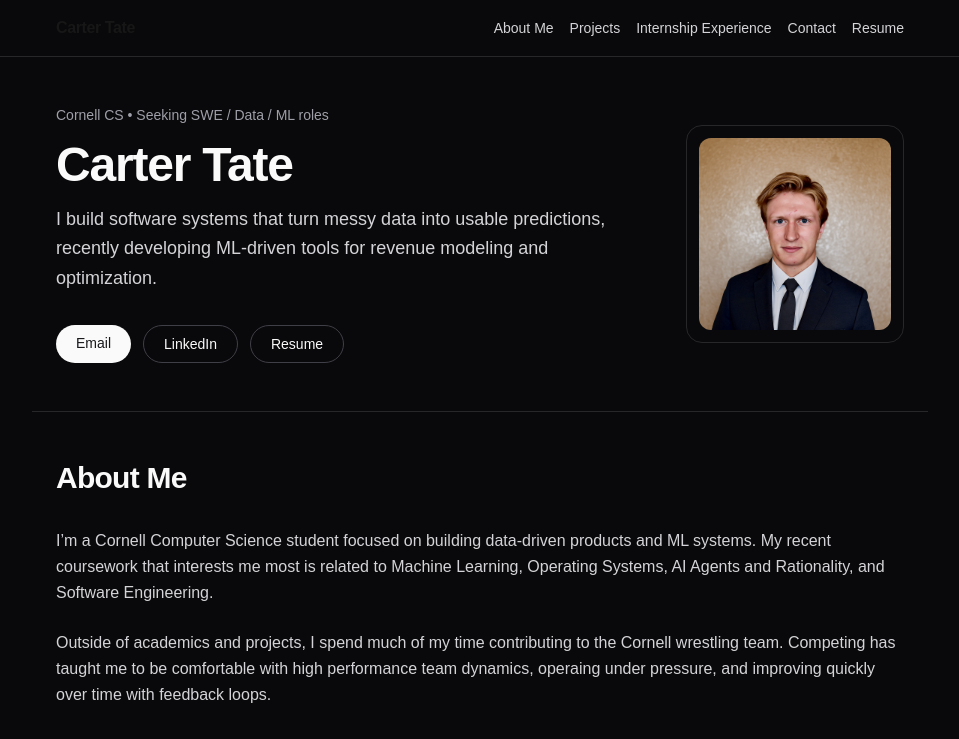
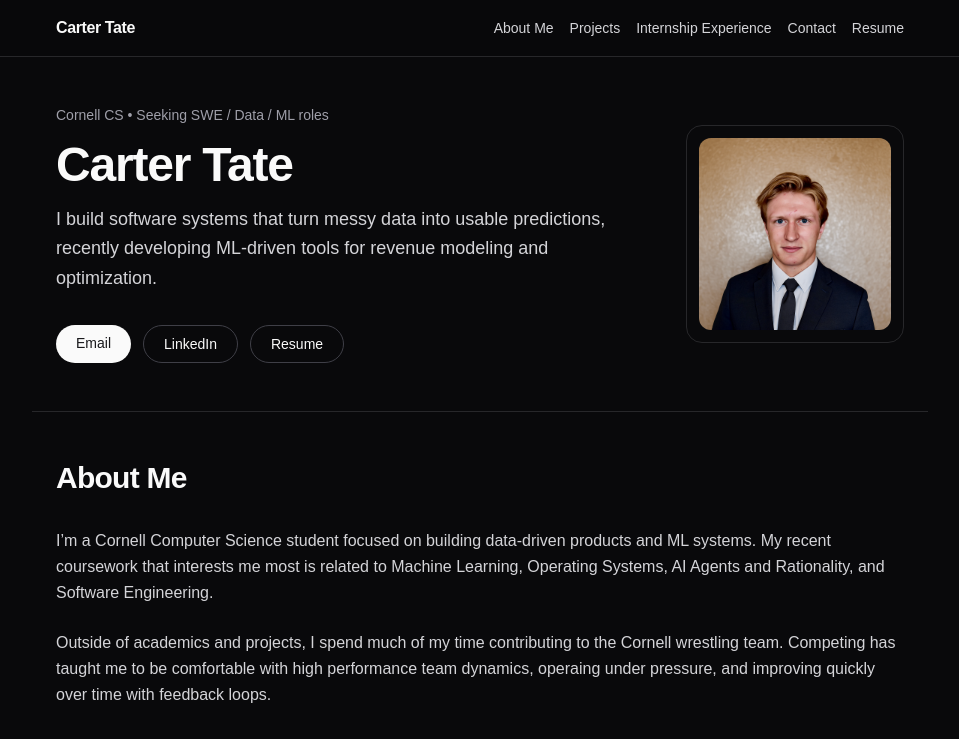
Before and after one commit to carteratate/Portfolio, a Next.js app: page / in a window 1280 px wide. Shown: the top 739 px of the page, without its empty margins (160-1119 px from the left). Built offline with nearby package versions, Linux system fonts and the light colour scheme.

Commit message:
Further UI adjustments

```diff
--- a/app/globals.css
+++ b/app/globals.css
@@ -1,9 +1,10 @@
 @import "tailwindcss";
 
 :root {
-  --background: #ffffff;
-  --foreground: #171717;
+  --background: #09090b;
+  --foreground: #fafafa;
 }
+
 
 @theme inline {
   --color-background: var(--background);
@@ -12,13 +13,7 @@
   --font-mono: var(--font-geist-mono);
 }
 
-@media (prefers-color-scheme: dark) {
-  :root {
-    --background: #0a0a0a;
-    --foreground: #ededed;
-  }
-}
-
+html,
 body {
   background: var(--background);
   color: var(--foreground);
--- a/app/layout.tsx
+++ b/app/layout.tsx
@@ -27,11 +27,18 @@ export default function RootLayout({
   children: React.ReactNode;
 }>) {
   return (
-    <html lang="en">
-      <body className="bg-zinc-950 text-zinc-50">
-      <header className="border-b border-zinc-800 bg-zinc-950">
+    <html lang="en" className="bg-zinc-950">
+      <body className="min-h-screen bg-zinc-950 text-zinc-50">
+      <header
+        className="
+          sticky top-0 z-50
+          border-b border-zinc-800
+          bg-zinc-950/95 backdrop-blur
+          pt-[env(safe-area-inset-top)]
+        "
+      >
           <div className="mx-auto flex max-w-4xl items-center justify-between px-6 py-4">
-            <a href="/" className="font-semibold tracking-tight">
+            <a href="/" className="font-semibold tracking-tight text-zinc-50">
               Carter Tate
             </a>
             <nav className="flex gap-4 text-sm text-zinc-300">
```
